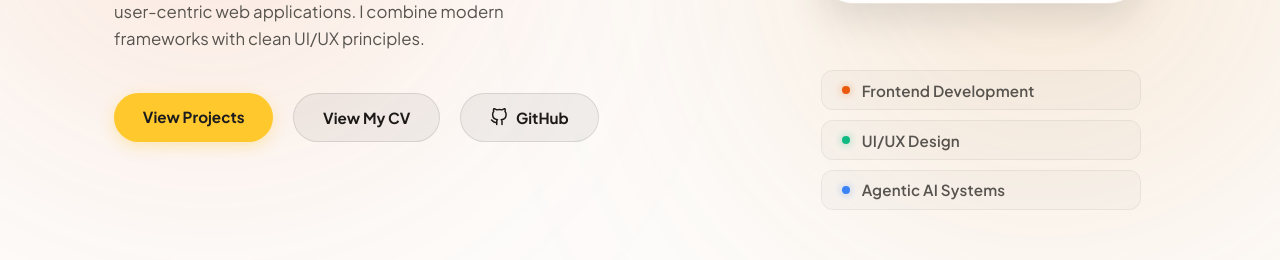
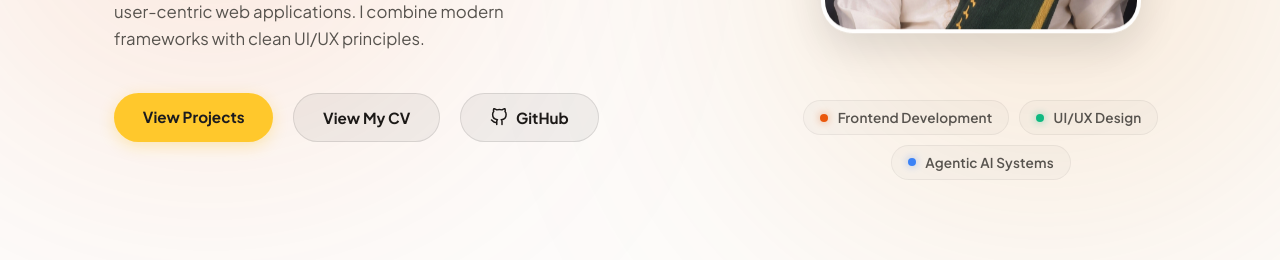
Before and after one commit to webjie28/BENJIELIPALAM, a Vue app: page / in a window 1280 px wide. Shown: the part 478-738 px from the top of the page. Built offline with nearby package versions, Linux system fonts and the light colour scheme; no server answers.

Commit message:
style: Change hero fact tags to display horizontally

```diff
--- a/App.vue
+++ b/App.vue
@@ -1719,30 +1719,32 @@ body {
 
 .hero-quick-facts {
   display: flex;
-  flex-direction: column;
+  flex-direction: row;
+  flex-wrap: wrap;
+  justify-content: center;
   gap: 0.6rem;
-  align-items: stretch; /* Stretch tags to fill the full width */
+  align-items: center;
   margin-top: 1.5rem;
-  width: 320px; /* Match exactly the width of .hero-image-frame */
-  max-width: 100%; /* Ensure responsiveness on small screens */
+  width: 100%;
+  max-width: 450px;
   box-sizing: border-box;
 }
 
 .hero-fact-tag {
-  display: flex;
+  display: inline-flex;
   align-items: center;
-  gap: 0.75rem;
-  font-size: 0.95rem;
+  gap: 0.6rem;
+  font-size: 0.85rem;
   font-weight: 600;
   color: var(--text-secondary);
   background: rgba(0, 0, 0, 0.02);
-  padding: 0.6rem 1.25rem;
-  border-radius: 12px;
+  padding: 0.5rem 1rem;
+  border-radius: 999px; /* Pill shape for horizontal tags */
   border: 1px solid rgba(0, 0, 0, 0.05);
   transition: transform 0.2s ease, color 0.2s ease, background 0.2s ease;
   letter-spacing: 0.01em;
-  width: 100%;
-  box-sizing: border-box; /* Crucial for straight edges */
+  width: auto; /* Auto width based on content */
+  box-sizing: border-box;
 }
 
 .fact-bullet {
```
